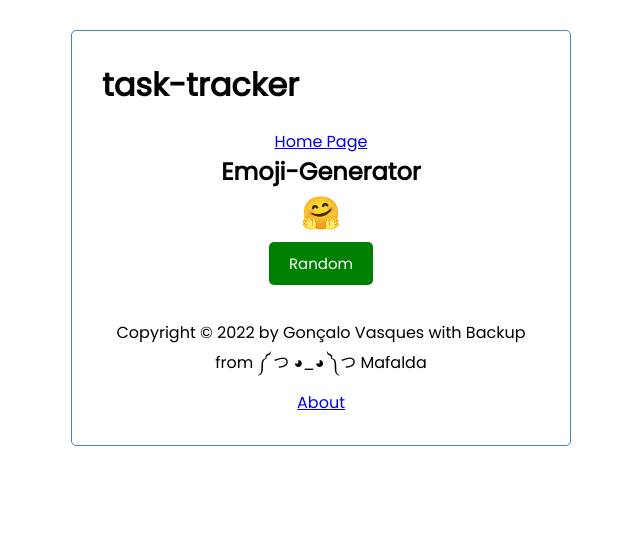
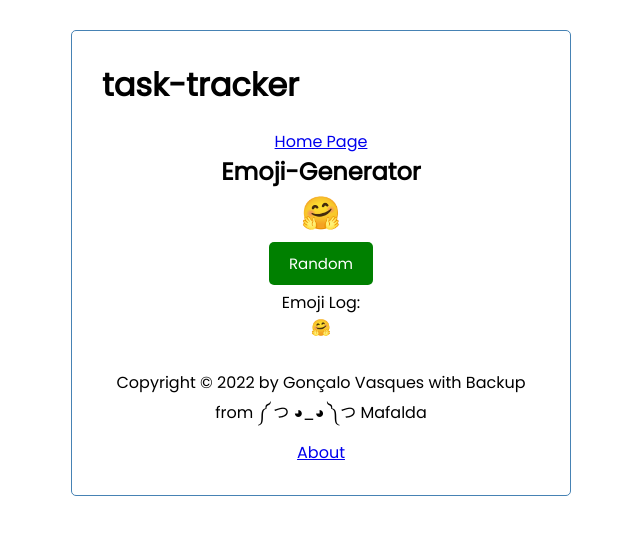
Before and after one commit to Gonzaky/First-Angular-Project, an Angular app: page /emoji in a window 1280 px wide. Both pictures are taken after a click on the button "Random". Shown: the top 534 px of the page, without its empty margins (319-959 px from the left). Built offline with nearby package versions, Linux system fonts and the light colour scheme; data requests are answered from the project's data file.

Commit message:
added emoji log

```diff
--- a/src/app/components/emoji/emoji.component.html
+++ b/src/app/components/emoji/emoji.component.html
@@ -3,4 +3,7 @@
   <h2>Emoji-Generator</h2>
   <h1>{{this.random.length ? this.random : "👇"}}</h1>
   <app-button color="green" text="Random" (btnClick)="generateEmoji()"></app-button>
+  <br>
+  <p>Emoji Log:</p>
+  <span *ngFor="let item of emojiLog">{{item}}</span>
 </div>
--- a/src/app/components/emoji/emoji.component.ts
+++ b/src/app/components/emoji/emoji.component.ts
@@ -12,7 +12,9 @@ export class EmojiComponent implements OnInit {
   /*@Input() emoji!: Emoji[]*/
 
   emojis: Emoji[] = [];
-  random: any = [];
+  random: string = '';
+  emojiLog: Array<string> = [];
+
 
 
   constructor(private emojiGeneratorService: EmojiGeneratorService) {
@@ -27,7 +29,8 @@ export class EmojiComponent implements OnInit {
        /* console.log('agora sim', data);*/
         this.random = data[0].text[Math.floor((Math.random()*data[0].text.length))];
         /*console.log('log do random', this.random);*/
-
+      this.emojiLog.push(this.random)
+      /*  console.log('array de emojis', this.emojiLog)*/
       }})
 
   }
```
